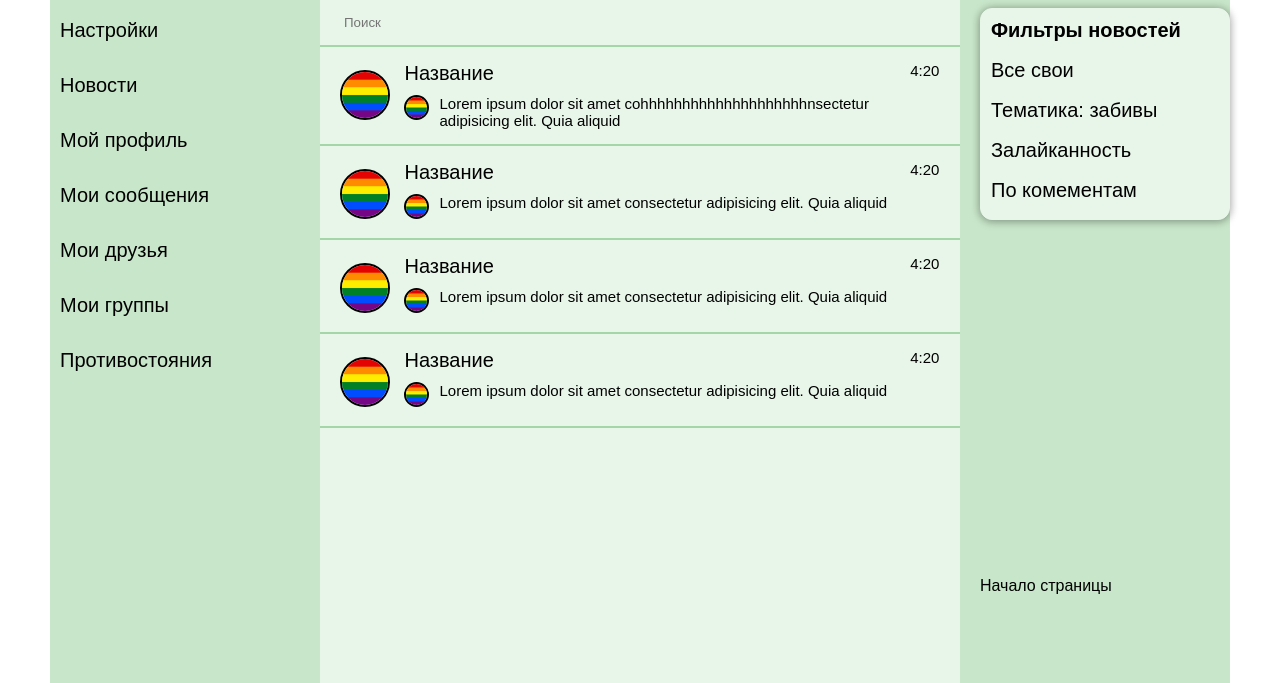
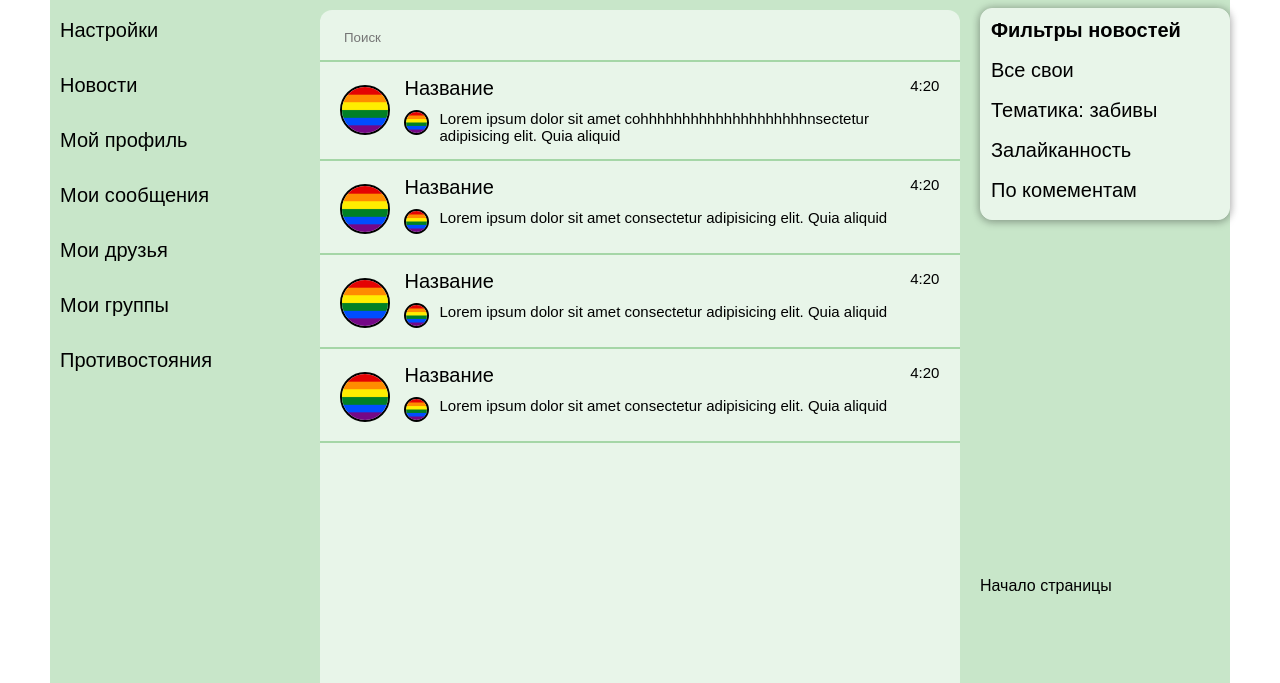
Before and after one commit to KazakVO/Sait, a plain HTML site: page index.html in a window 1280 px wide. Shown: the part 117-800 px from the top of the page. Drawn offline with Linux system fonts and the light colour scheme.

Commit message:
CHAT margin and border-radius

```diff
--- a/style.css
+++ b/style.css
@@ -5,6 +5,8 @@
     margin-left: 20px;
     margin-right: 20px;
     height: 200vh;
+    margin-top: 15px;
+    border-radius: 12px;
 }
 
 .chats__search_input{
@@ -25,7 +27,6 @@
     padding-bottom: 10px;
     z-index: 999;
 }
-
 
 .chats__post{
     display: flex;
```
